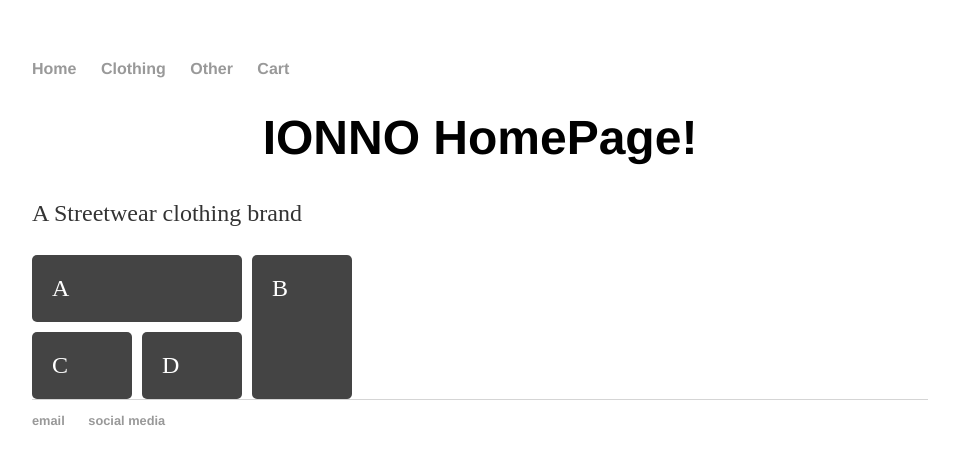
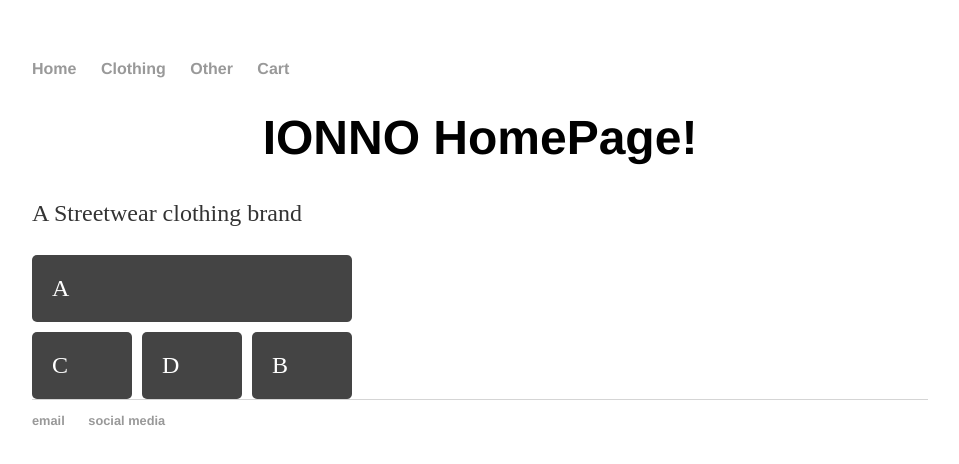
Before and after one commit to oscarreyes98/ionno.github.io, a Jekyll site: the page built from index.html, in a window 1280 px wide. Shown: the top 464 px of the page, without its empty margins (160-1119 px from the left). Built offline with Jekyll 4.4.1, drawn with Linux system fonts in a browser that asks for light colours.

Commit message:
Update index.html

```diff
--- a/index.html
+++ b/index.html
@@ -4,9 +4,9 @@ title: IONNO Home
 ---
 
 <style>
-.wrapper {
+    .wrapper {
         display: grid;
-    grid-gap: 10px;
+    	grid-gap: 10px;
         grid-template-columns: [col1-start] 100px  [col2-start] 100px  [col3-start] 100px [col3-end];
         grid-template-rows: [row1-start] auto [row2-start] auto [row2-end];
         background-color: #fff;
@@ -20,11 +20,11 @@ title: IONNO Home
         font-size: 150%;
     }
     .a {
-        grid-column: col1-start / col3-start;
+        grid-column: col1-start / col3-end;
         grid-row: row1-start ;}
     .b {
         grid-column: col3-start ;
-        grid-row: row1-start / row2-end;}
+        grid-row: row2-start;}
     .c {
         grid-column: col1-start;
         grid-row: row2-start ;}
```
